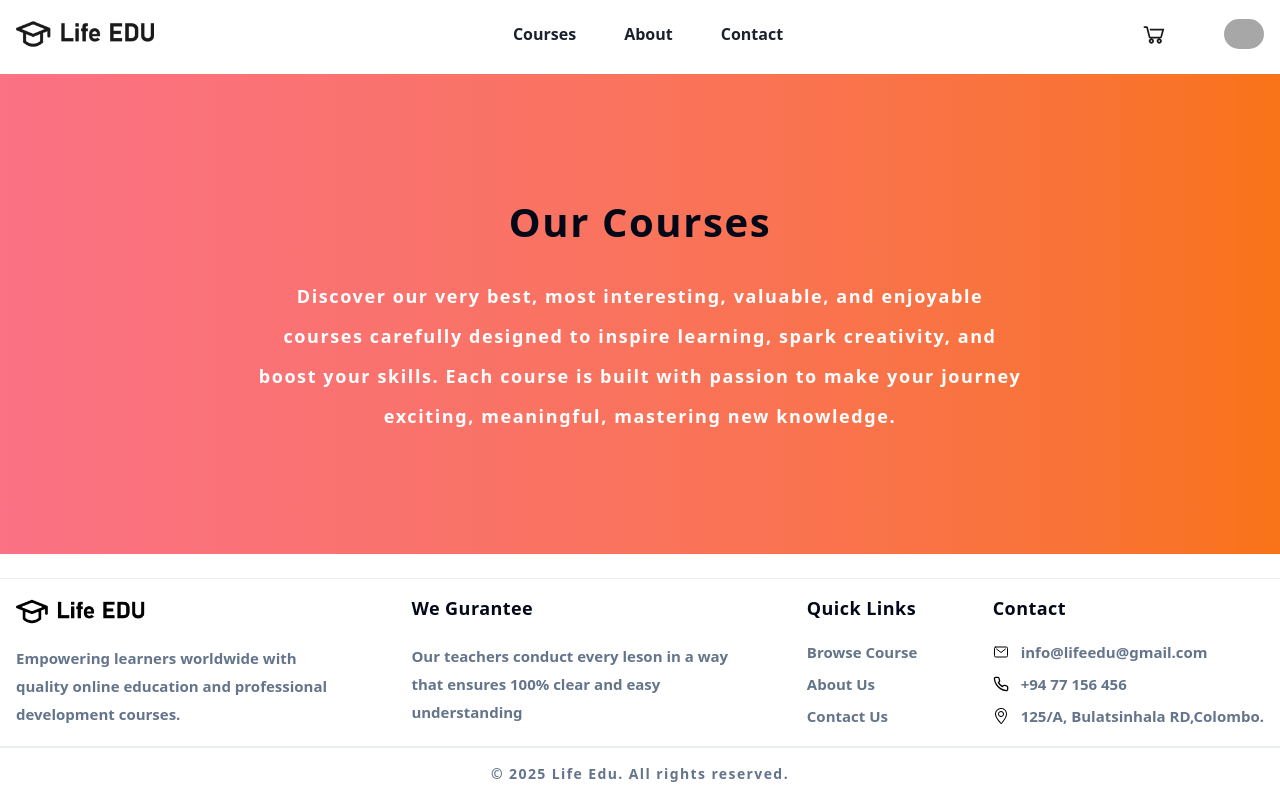
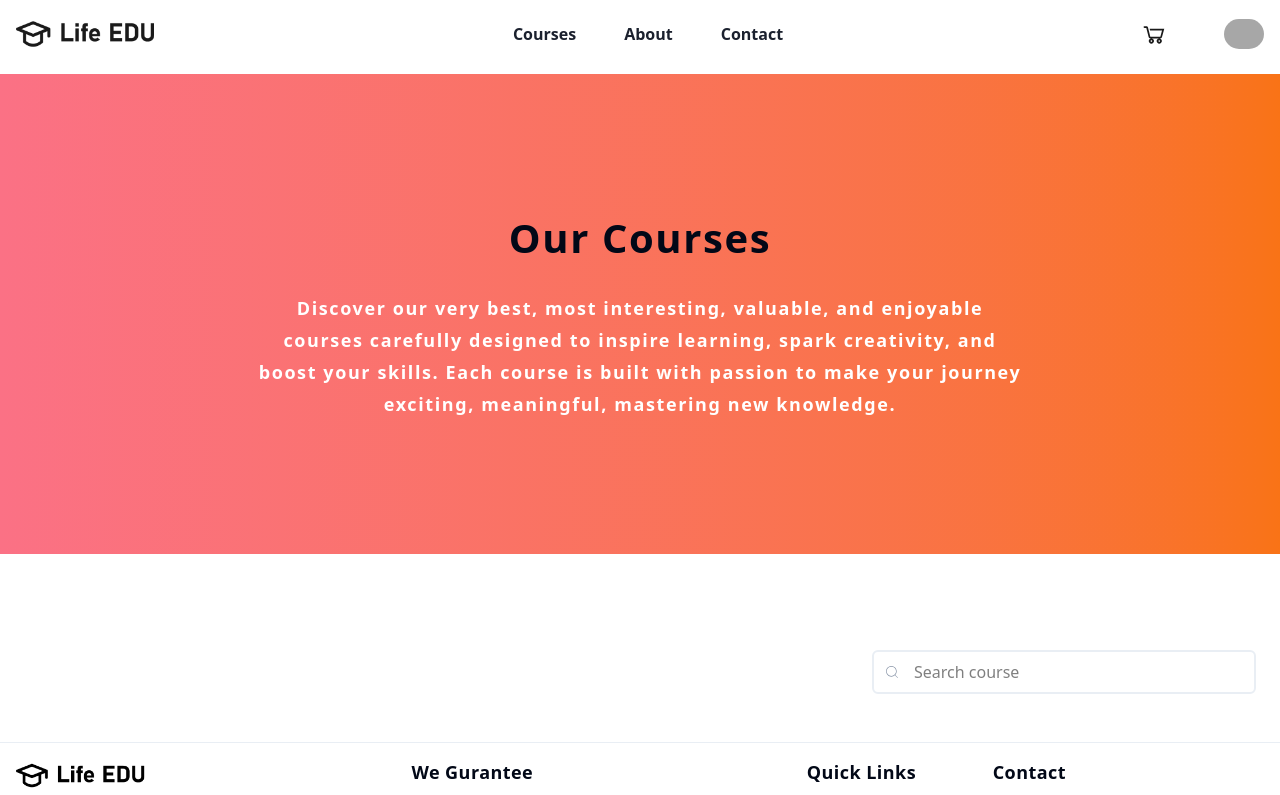
Before and after one commit to Life-Systems-PVT-LTD/Life-EDU, a Next.js app in the folder life-edu/: page /ourcourses in a window 1280 px wide. Shown: the top 795 px of the page. Built offline with nearby package versions, Linux system fonts and the light colour scheme; grey boxes are pictures that could not be loaded.

Commit message:
search bard section create Pasindu Nethsara 2025-00-13 8.46 Pm

```diff
--- a/life-edu/src/app/ourcourses/page.tsx
+++ b/life-edu/src/app/ourcourses/page.tsx
@@ -1,6 +1,7 @@
 import Footer from '@/components/Footer/Footer'
 import Header from '@/components/Header/Header'
 import React from 'react'
+import { CiSearch } from 'react-icons/ci'
 
 function OurCourses() {
 
@@ -20,7 +21,7 @@ function OurCourses() {
 
                 {/* hero section */}
 
-                <div className='flex flex-row bg-linear-to-r justify-center items-center from-[#FB7185] to-[#F97316] h-[60vh]'>
+                <div className='flex flex-row bg-linear-to-r justify-center items-center from-[#FB7185] to-[#F97316] h-[60vh] mb-9'>
 
                     {/* Description & header */}
 
@@ -32,7 +33,7 @@ function OurCourses() {
 
                         </div>
 
-                        <div className='flex flex-row max-w-3xl text-center leading-10 tracking-widest'>
+                        <div className='flex flex-row max-w-3xl text-center leading-8 tracking-widest'>
 
                             <p className='text-[18px] font-semibold text-[#FFFFFF]'>Discover our very best, most interesting, valuable, and enjoyable courses carefully designed to inspire learning, spark creativity, and boost your skills. Each course is built with passion to make your journey exciting, meaningful, mastering new knowledge.</p>
 
@@ -46,7 +47,23 @@ function OurCourses() {
 
                 {/* hero section */}
 
-                <div className='flex flex-row'></div>
+                {/* search bar sesction */}
+
+                <div className='flex flex-row justify-end mt-9 p-6'>
+
+                    <div className='flex relative items-center'>
+
+                        <CiSearch className='absolute h-9 left-3 text-[#8793A6] font-bold'/>
+
+                        <input type="text" className='border-2 w-96 border-[#E9EEF4] h-11 pl-10 rounded-md' placeholder='Search course'/>
+
+                    </div>
+
+
+                </div>
+
+                {/* search bar sesction */}
+
                 <div className='flex flex-row'></div>
                 <div className='flex flex-row'></div>
                 <div className='flex flex-row'></div>
```
